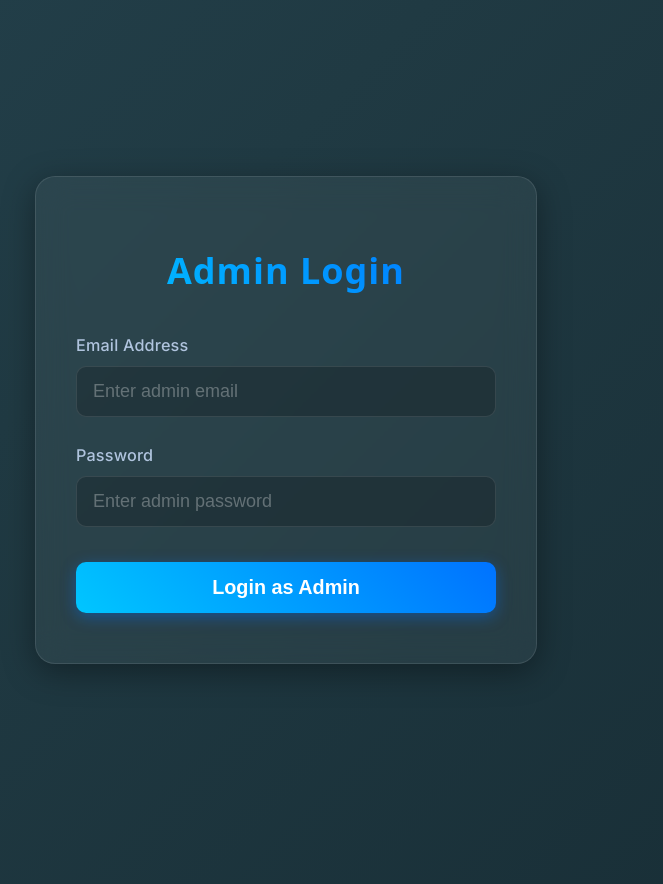
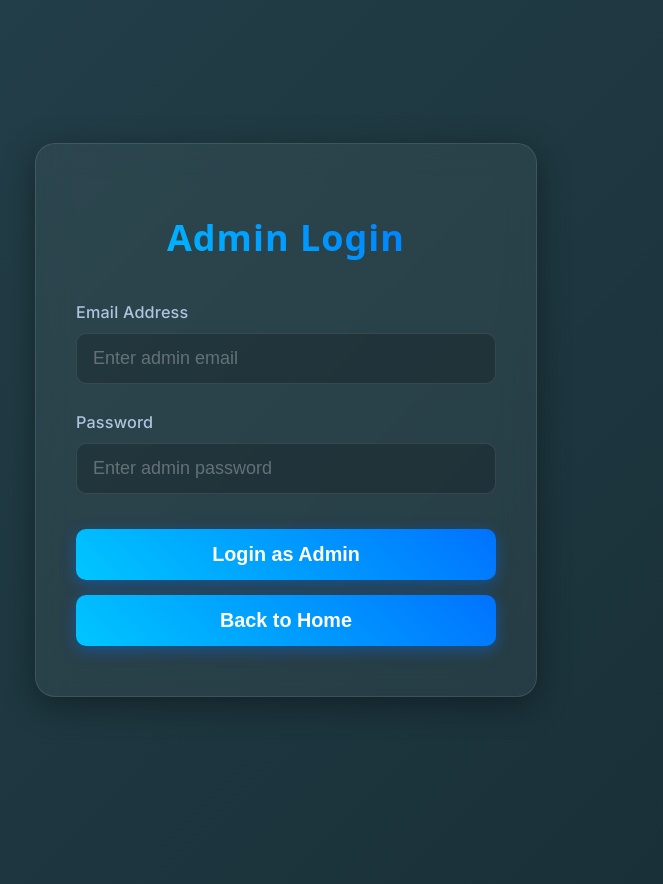
Before and after one commit to Krissanjay/Intership_frontend, a React app: page /admin in a window 1280 px wide. Shown: the whole page, without its empty margins (354-1017 px from the left). Built offline with nearby package versions, Linux system fonts and the light colour scheme; the HTML template or start-up script is replaced by a standard one.

Commit message:
Update project

```diff
--- a/src/css/Login.css
+++ b/src/css/Login.css
@@ -56,6 +56,7 @@
     border-radius: 10px;
     font-size: 16px;
     font-family: inherit;
+    color: #333;
     transition: all 0.3s ease;
     box-sizing: border-box;
     background-color: #f8f9fa;
--- a/src/css/Register.css
+++ b/src/css/Register.css
@@ -56,6 +56,7 @@
     border-radius: 10px;
     font-size: 16px;
     font-family: inherit;
+    color: #333;
     transition: all 0.3s ease;
     box-sizing: border-box;
     background-color: #f8f9fa;
--- a/src/css/StudentMain.css
+++ b/src/css/StudentMain.css
@@ -97,6 +97,7 @@
     border-radius: 10px;
     font-family: inherit;
     font-size: 15px;
+    color: #333;
     transition: all 0.3s ease;
     box-sizing: border-box;
     background: #f8f9fa;
--- a/src/pages/AdminLogin.jsx
+++ b/src/pages/AdminLogin.jsx
@@ -88,6 +88,15 @@ function AdminLogin() {
                         Login as Admin
                     </button>
                 </form>
+
+                <button
+                    type="button"
+                    className="admin-login-button"
+                    onClick={() => navigate("/")}
+                    style={{ marginTop: '15px', backgroundColor: '#6c757d' }}
+                >
+                    Back to Home
+                </button>
             </div>
         </div>
     );
--- a/src/pages/Login.jsx
+++ b/src/pages/Login.jsx
@@ -100,6 +100,15 @@ function Login() {
                 <p className="register-text">
                     Don't have an account? <Link to="/register" className="register-link">Register here</Link>
                 </p>
+
+                <button
+                    type="button"
+                    className="login-button"
+                    onClick={() => navigate("/")}
+                    style={{ marginTop: '15px', backgroundColor: '#6c757d' }}
+                >
+                    Back to Home
+                </button>
             </div>
         </div>
     );
```
